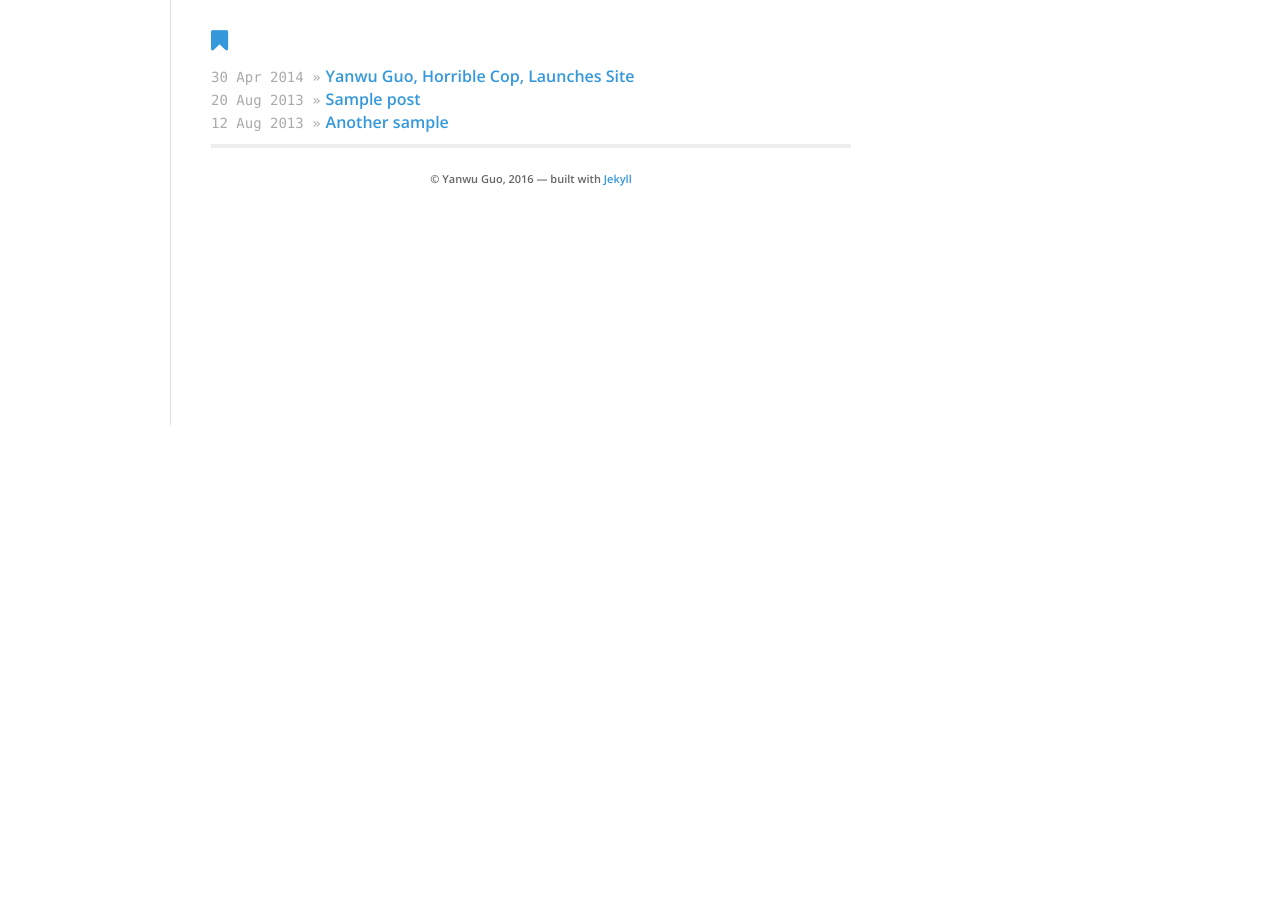
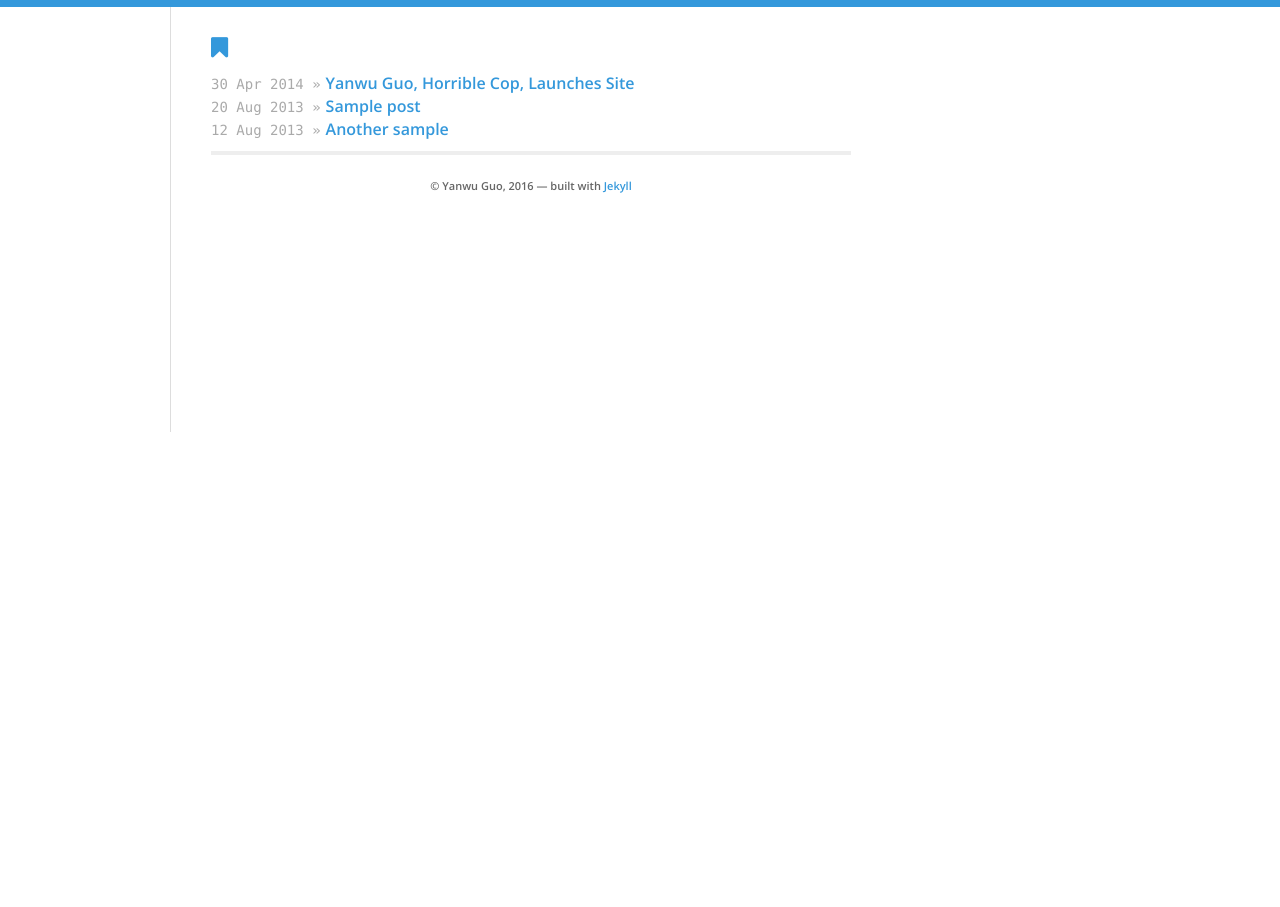
Before and after one commit to yanwuguo/yanwuguo.github.io, a Jekyll site: the page built from index.html, in a window 1280 px wide. Built offline with Jekyll 4.4.1, drawn with Linux system fonts in a browser that asks for light colours; nearby versions of some CDN libraries.

Commit message:
Update screen.css

```diff
--- a/_includes/css/screen.css
+++ b/_includes/css/screen.css
@@ -13,7 +13,7 @@ body {
   color: #222222;
   line-height: 24px;
   margin: 0;
-  border-top: 0px solid {{ site.data.theme.highlight_color }};
+  border-top: 7px solid {{ site.data.theme.highlight_color }};
 }
 
 h1, h2, h3, h4, h5, h6 {
@@ -111,7 +111,7 @@ nav h1, nav h2 {
   margin-top: 10px;
   margin-bottom: 15px;
   border: dotted #ddd;
-  border-width: 1px 0;
+  border-width: 0px 0;
   padding-top: 15px;
 }
 
```
